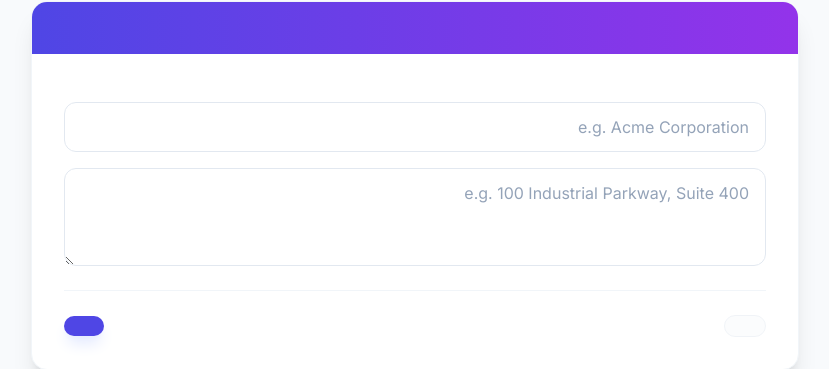
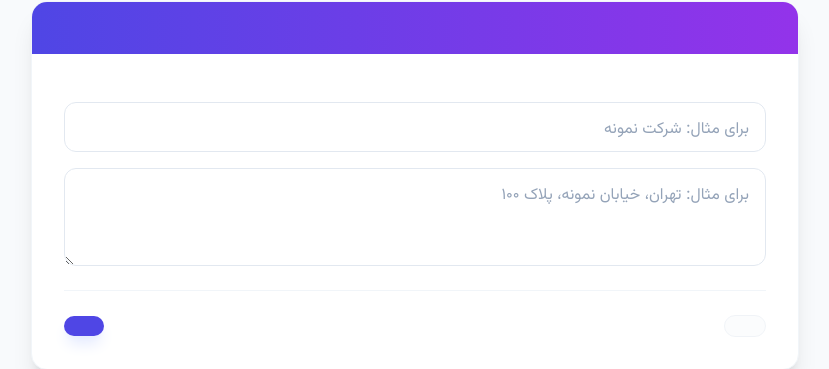
Before and after one commit to mohammadshko/parameters_getter, a Python web app: template templates/parameters.html in a window 1280 px wide. Shown: the part 249-618 px from the top of the page, without its empty margins (225-1054 px from the left). Run offline with Jinja, Linux system fonts and the light colour scheme; the template is opened without the code that fills it, so the values that code supplies are empty; some libraries are stand-ins or nearby versions.

Commit message:
Localize wizard placeholders and labels in Persian

```diff
--- a/templates/parameters.html
+++ b/templates/parameters.html
@@ -38,7 +38,7 @@
           {% if has_previous %}
           <!-- Prefill Option -->
           <div id="prefill-banner" class="mb-4 p-4 bg-indigo-50/50 rounded-xl border border-indigo-100 flex items-center justify-between">
-            <div class="flex items-center space-x-3 {% if lang == 'fa' %}space-x-reverse{% endif %}">
+            <div class="flex items-center space-x-3 space-x-reverse">
               <span class="p-2 bg-indigo-100 rounded-lg text-indigo-600">
                 <svg class="h-5 w-5" fill="none" viewBox="0 0 24 24" stroke="currentColor">
                   <path stroke-linecap="round" stroke-linejoin="round" stroke-width="2" d="M12 4v16m8-8H4" />
@@ -60,14 +60,14 @@
             <div>
               <label for="customer_name" class="block text-xs font-semibold text-slate-600 uppercase tracking-wider mb-2">{{ text.customer_name }}</label>
               <input type="text" id="customer_name" name="customer_name" required
-                placeholder="e.g. Acme Corporation"
+                placeholder="برای مثال: شرکت نمونه"
                 class="block w-full px-4 py-3 rounded-xl border border-slate-200 text-slate-800 placeholder-slate-400 focus:outline-none focus:ring-2 focus:ring-indigo-500 focus:border-indigo-500 transition-colors">
             </div>
             <!-- 2. Customer Address -->
             <div>
               <label for="customer_address" class="block text-xs font-semibold text-slate-600 uppercase tracking-wider mb-2">{{ text.customer_address }}</label>
               <textarea id="customer_address" name="customer_address" rows="3" required
-                placeholder="e.g. 100 Industrial Parkway, Suite 400"
+                placeholder="برای مثال: تهران، خیابان نمونه، پلاک ۱۰۰"
                 class="block w-full px-4 py-3 rounded-xl border border-slate-200 text-slate-800 placeholder-slate-400 focus:outline-none focus:ring-2 focus:ring-indigo-500 focus:border-indigo-500 transition-colors"></textarea>
             </div>
           </div>
@@ -86,7 +86,7 @@
                 <span class="text-sm font-bold text-slate-800">{% if category_name == 'Pressure' %}{{ text.category_pressure }}{% else %}{{ category_name }}{% endif %}</span>
                 <span class="category-select-dot h-4 w-4 rounded-full border border-slate-300 bg-white flex items-center justify-center"><span class="h-2 w-2 rounded-full bg-indigo-600 hidden"></span></span>
               </div>
-              <p class="text-xs font-normal text-slate-500 mt-2">{{ category_tools | length }} tools</p>
+              <p class="text-xs font-normal text-slate-500 mt-2">{{ category_tools | length }} ابزار</p>
             </button>
             {% endfor %}
           </div>
@@ -144,35 +144,35 @@
             <div>
               <label for="spec-model" class="block text-xs font-semibold text-slate-600 uppercase tracking-wider mb-2">{{ text.tool_model }}</label>
               <input type="text" id="spec-model" name="model" required
-                placeholder="e.g. 213.53"
+                placeholder="برای مثال: 213.53"
                 class="block w-full px-4 py-3 rounded-xl border border-slate-200 text-slate-800 placeholder-slate-400 focus:outline-none focus:ring-2 focus:ring-indigo-500 focus:border-indigo-500 transition-colors font-mono">
             </div>
             <!-- Range -->
             <div>
               <label for="spec-range" class="block text-xs font-semibold text-slate-600 uppercase tracking-wider mb-2">{{ text.tool_range }}</label>
               <input type="text" id="spec-range" name="range" required
-                placeholder="e.g. 0 - 1000 mbar"
+                placeholder="برای مثال: 0 تا 1000 mbar"
                 class="block w-full px-4 py-3 rounded-xl border border-slate-200 text-slate-800 placeholder-slate-400 focus:outline-none focus:ring-2 focus:ring-indigo-500 focus:border-indigo-500 transition-colors font-mono">
             </div>
             <!-- Resolution -->
             <div>
               <label for="spec-resolution" class="block text-xs font-semibold text-slate-600 uppercase tracking-wider mb-2">{{ text.tool_resolution }}</label>
               <input type="text" id="spec-resolution" name="resolution" required
-                placeholder="e.g. 10 mbar"
+                placeholder="برای مثال: 10 mbar"
                 class="block w-full px-4 py-3 rounded-xl border border-slate-200 text-slate-800 placeholder-slate-400 focus:outline-none focus:ring-2 focus:ring-indigo-500 focus:border-indigo-500 transition-colors font-mono">
             </div>
             <!-- Serial No -->
             <div>
               <label for="spec-serial" class="block text-xs font-semibold text-slate-600 uppercase tracking-wider mb-2">{{ text.tool_serial_no }}</label>
               <input type="text" id="spec-serial" name="serial_no" required
-                placeholder="e.g. SN-882310"
+                placeholder="برای مثال: SN-882310"
                 class="block w-full px-4 py-3 rounded-xl border border-slate-200 text-slate-800 placeholder-slate-400 focus:outline-none focus:ring-2 focus:ring-indigo-500 focus:border-indigo-500 transition-colors font-mono">
             </div>
             <!-- Location of Tool -->
             <div>
               <label for="spec-location" class="block text-xs font-semibold text-slate-600 uppercase tracking-wider mb-2">{{ text.tool_location }}</label>
               <input type="text" id="spec-location" name="tool_location" required
-                placeholder="e.g. Workshop Lab 2 / Rig 4"
+                placeholder="برای مثال: آزمایشگاه کارگاه ۲"
                 class="block w-full px-4 py-3 rounded-xl border border-slate-200 text-slate-800 placeholder-slate-400 focus:outline-none focus:ring-2 focus:ring-indigo-500 focus:border-indigo-500 transition-colors font-mono">
             </div>
           </div>
```
